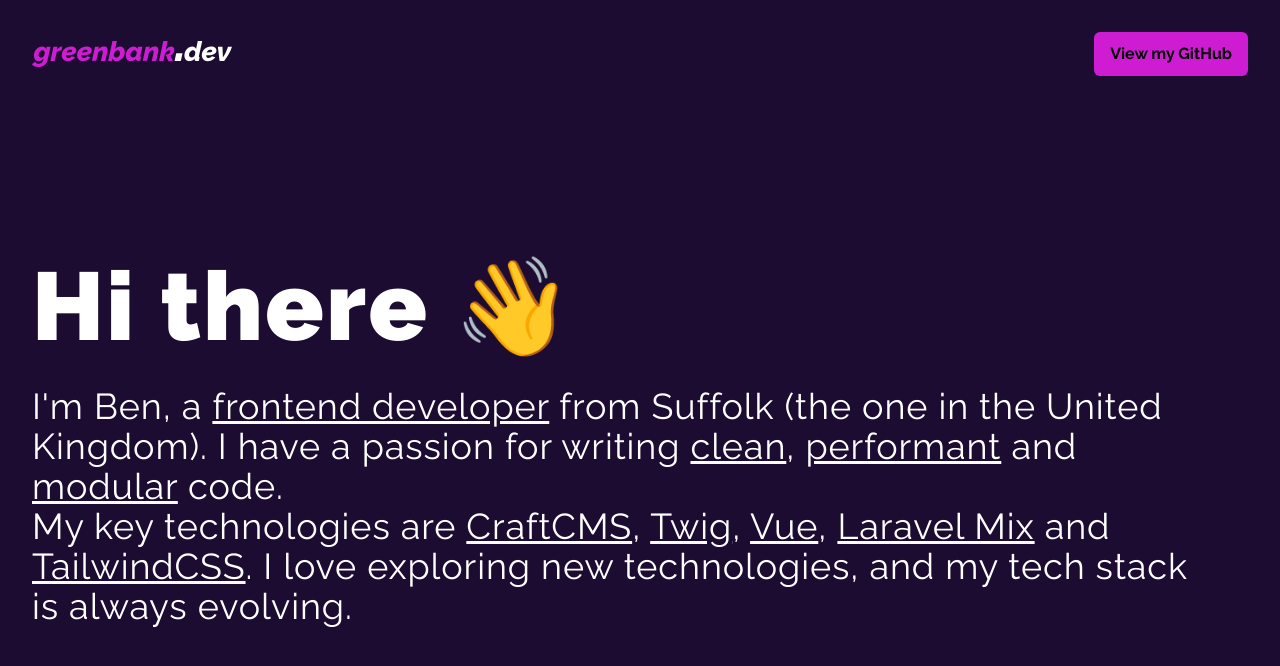
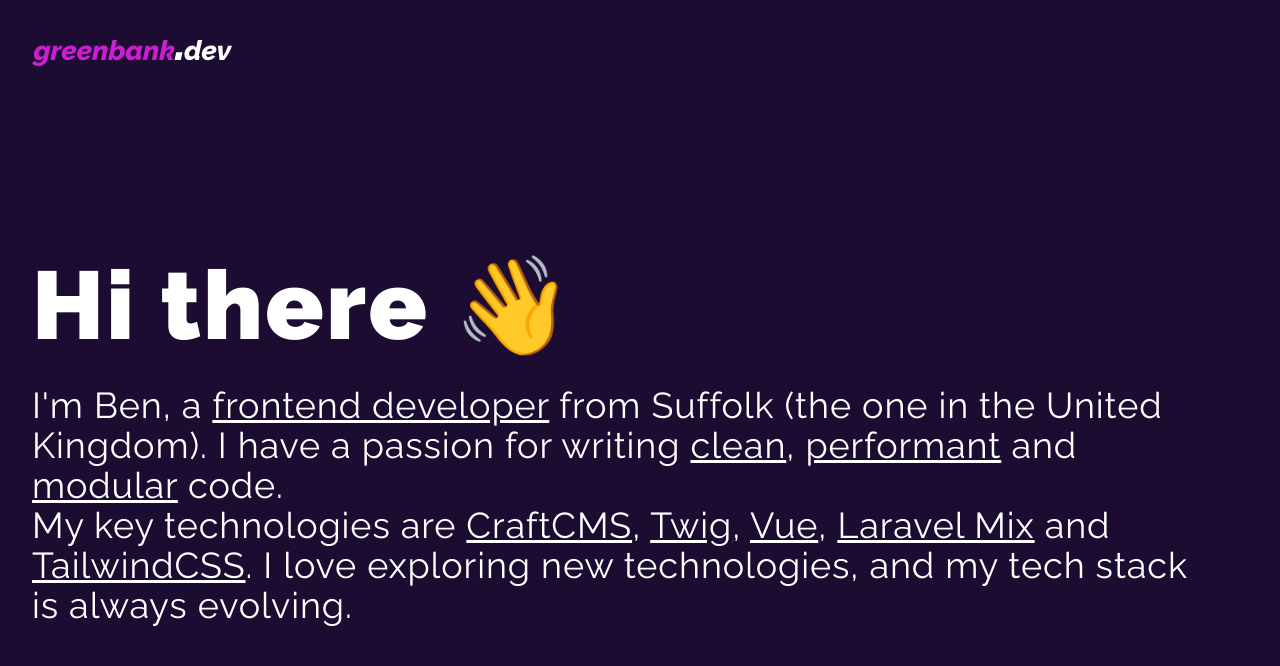
Before and after one commit to bengreenbank/showcase, a Nuxt app: page / in a window 1280 px wide. Shown: the top 666 px of the page. Built offline with nearby package versions, Linux system fonts and the light colour scheme.

Commit message:
Changed padding and removed button from Header.vue

```diff
--- a/components/Header.vue
+++ b/components/Header.vue
@@ -1,9 +1,7 @@
 <template>
-  <header class="w-full py-8 bg-purple shadow-lg">
+  <header class="w-full py-10 bg-purple shadow-lg">
     <div class="container flex items-center justify-between">
       <img src="~/assets/images/logo.svg" alt="greenbank.dev" width="200" height="27">
-
-      <Button :external="true" url="https://github.com/bengreenbank" text="View my GitHub" />
     </div>
   </header>
 </template>
```
